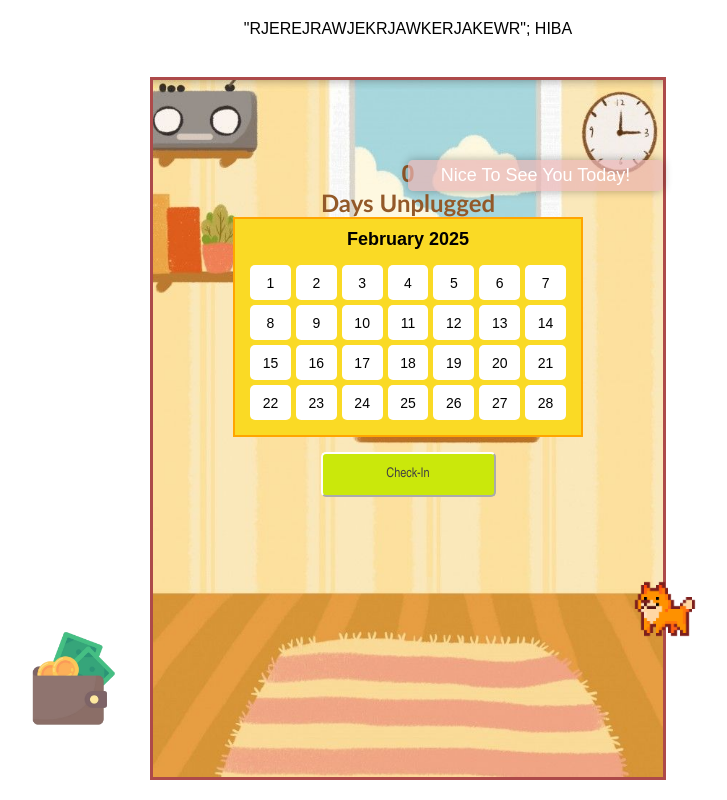
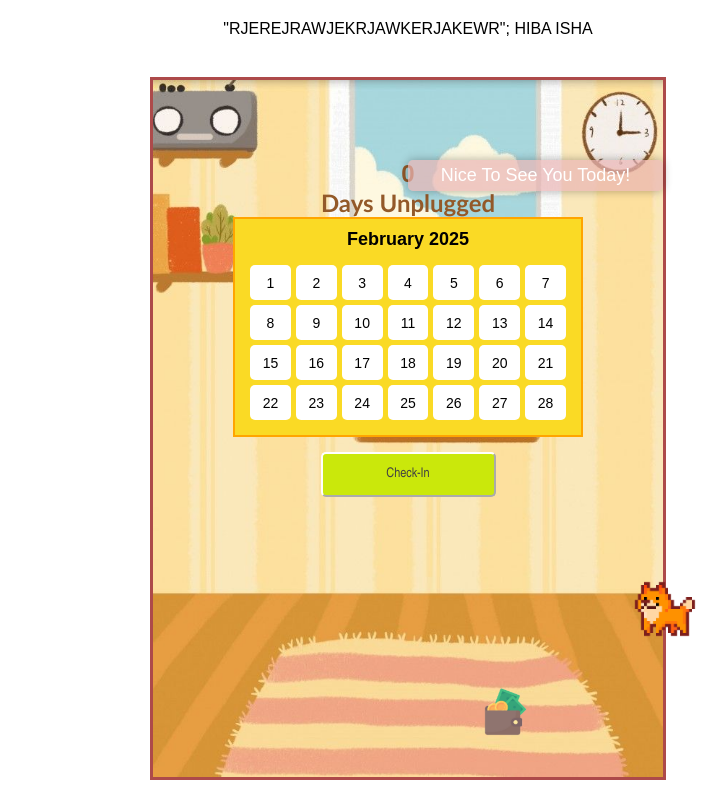
Before and after one commit to Hiba-Zulfi/unplug, a plain HTML site: page index.html in a window 1280 px wide. Shown: the whole page, without its empty margins (232-959 px from the left). Drawn offline with Linux system fonts and the light colour scheme.

Commit message:
Updated feature

```diff
--- a/frontend.css
+++ b/frontend.css
@@ -143,10 +143,10 @@ p {
 
 .wallet {
     position: absolute;  /* Allows precise positioning */
-    right: 33rem;  /* Moves it to the right edge */
     bottom: 2rem; /* Aligns it to the bottom */
     max-height: 8rem;
     max-width: 8rem;
+    padding-left: 4rem;
 }
 
 
@@ -159,7 +159,7 @@ html, body {
 /* Style for the floating banner */
 .banner {
     position: absolute;
-    top: 0.01; /* Near the top of the screen */
+    padding-bottom: 95vh;
     left: 100%;
     width: 50%;
     background-color: rgba(234, 182, 182, 0.7); /* Semi-transparent background */
--- a/index.html
+++ b/index.html
@@ -13,6 +13,7 @@
 
 	"RJEREJRAWJEKRJAWKERJAKEWR";
 	HIBA
+	ISHA
 
 <div class="container">
     <div class="game-container">
```
